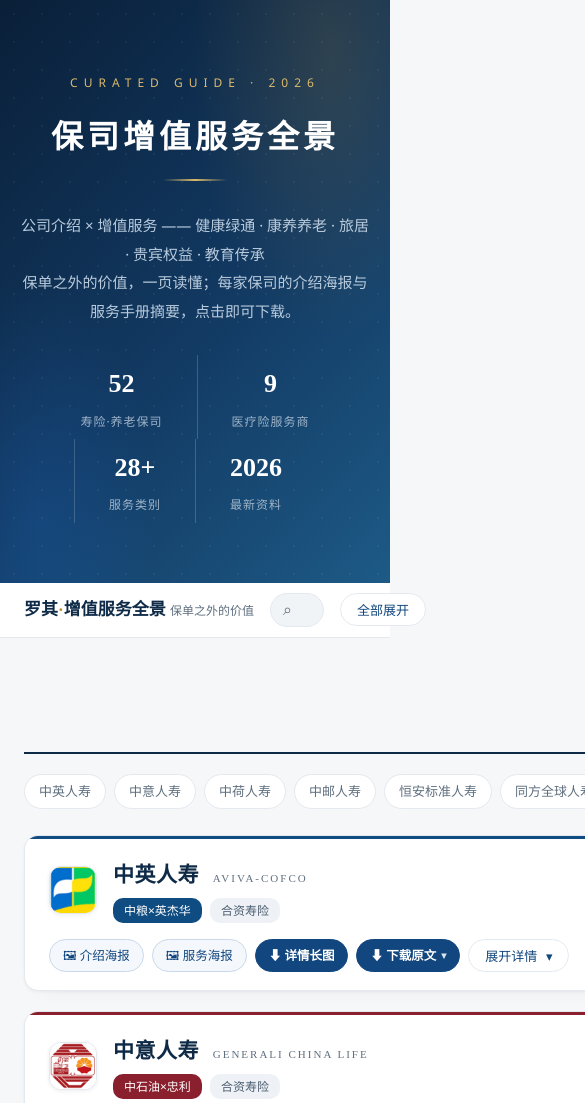
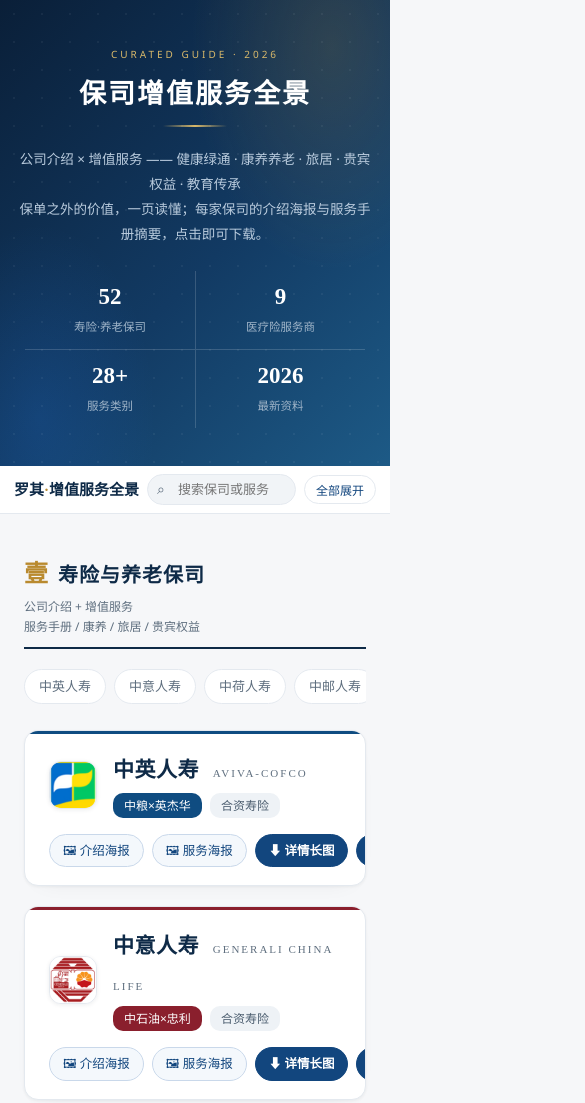
Before and after one commit to luoqi2016/luoqi2016.github.io, a plain HTML site: page index.html in a window 390 px wide. Shown: the top 1103 px of the page, 585 px wide, since content can reach past the window. Drawn offline with Linux system fonts and the light colour scheme.

Commit message:
全量更新：2026-11-25 13:42

```diff
--- a/index.html
+++ b/index.html
@@ -66,7 +66,7 @@ a{color:inherit;text-decoration:none}
 /* ---------- sections ---------- */
 .sec{padding-top:44px}
 .sec-head{display:flex;align-items:baseline;gap:14px;border-bottom:2px solid var(--navy);padding-bottom:12px;margin-bottom:8px}
-.sec-head .no{font-family:var(--serif);font-size:30px;font-weight:900;color:var(--gold);line-height:1}
+.sec-head .no{font-family:var(--serif);font-size:30px;font-weight:900;color:var(--gold);line-height:1;margin-left:0}
 .sec-head h2{font-family:var(--serif);font-size:24px;color:var(--navy);letter-spacing:1px}
 .sec-head span{font-size:13px;color:var(--muted);margin-left:auto;text-align:right}
 .chips{display:none;gap:8px;overflow-x:auto;padding:12px 0 6px;scrollbar-width:none}
@@ -233,7 +233,11 @@ footer p{margin-bottom:9px;opacity:.85;line-height:1.9}
 footer .copy{margin-top:18px;opacity:.55;font-size:12px}
 
 @media(max-width:1040px){
-  .layout{grid-template-columns:1fr;gap:0}
+  .layout{grid-template-columns:minmax(0,1fr);gap:0}
+  main{min-width:0}
+  .sec-head{min-width:0}
+  .chips{min-width:0;max-width:100%}
+  .chip{flex:0 0 auto}
   .sidenav{display:none}
   .chips{display:flex}
   .hero h1{font-size:32px}
@@ -242,6 +246,30 @@ footer .copy{margin-top:18px;opacity:.55;font-size:12px}
   .ins-actions{width:100%;justify-content:flex-start}
   .profile{flex-wrap:wrap}
   .pf-stats{grid-template-columns:repeat(auto-fit,minmax(130px,1fr))}
+}
+@media(max-width:760px){
+  .hero{padding:46px 16px 38px}
+  .hero .kicker{font-size:10px;letter-spacing:3px;margin-bottom:12px}
+  .hero h1{font-size:27px;letter-spacing:2px;line-height:1.4;margin-bottom:12px}
+  .hero .rule{margin-bottom:20px}
+  .hero .sub{font-size:13.5px;line-height:1.85;margin-bottom:24px}
+  .stats{display:grid;grid-template-columns:1fr 1fr;max-width:340px;margin:0 auto}
+  .stat{padding:11px 6px;border-left:none;border-top:1px solid rgba(255,255,255,.16)}
+  .stat:nth-child(-n+2){border-top:none}
+  .stat:nth-child(2n){border-left:1px solid rgba(255,255,255,.16)}
+  .stat b{font-size:23px;line-height:1.3}
+  .stat span{font-size:11.5px;letter-spacing:0}
+  .topbar .bar{padding:8px 14px;gap:8px}
+  .brand{font-size:15px;min-width:0;overflow:hidden;text-overflow:ellipsis}
+  .brand small{display:none}
+  .search{max-width:none;min-width:0}
+  .search input{font-size:13px;padding:7px 12px 7px 30px}
+  .search::before{left:10px;font-size:14px}
+  .expandall{padding:5px 11px;font-size:12px;flex:0 0 auto}
+  .sec-head{flex-wrap:wrap;gap:4px 10px;padding-bottom:10px}
+  .sec-head .no{font-size:24px}
+  .sec-head h2{font-size:20px}
+  .sec-head span:last-child{flex:1 0 100%;margin-left:0;text-align:left;font-size:12px;line-height:1.65}
 }
 @media print{.topbar,.sidenav,.toggle,.dl,.chips{display:none!important}.hero{padding:30px}}
 .insurer{scroll-margin-top:82px}
```
